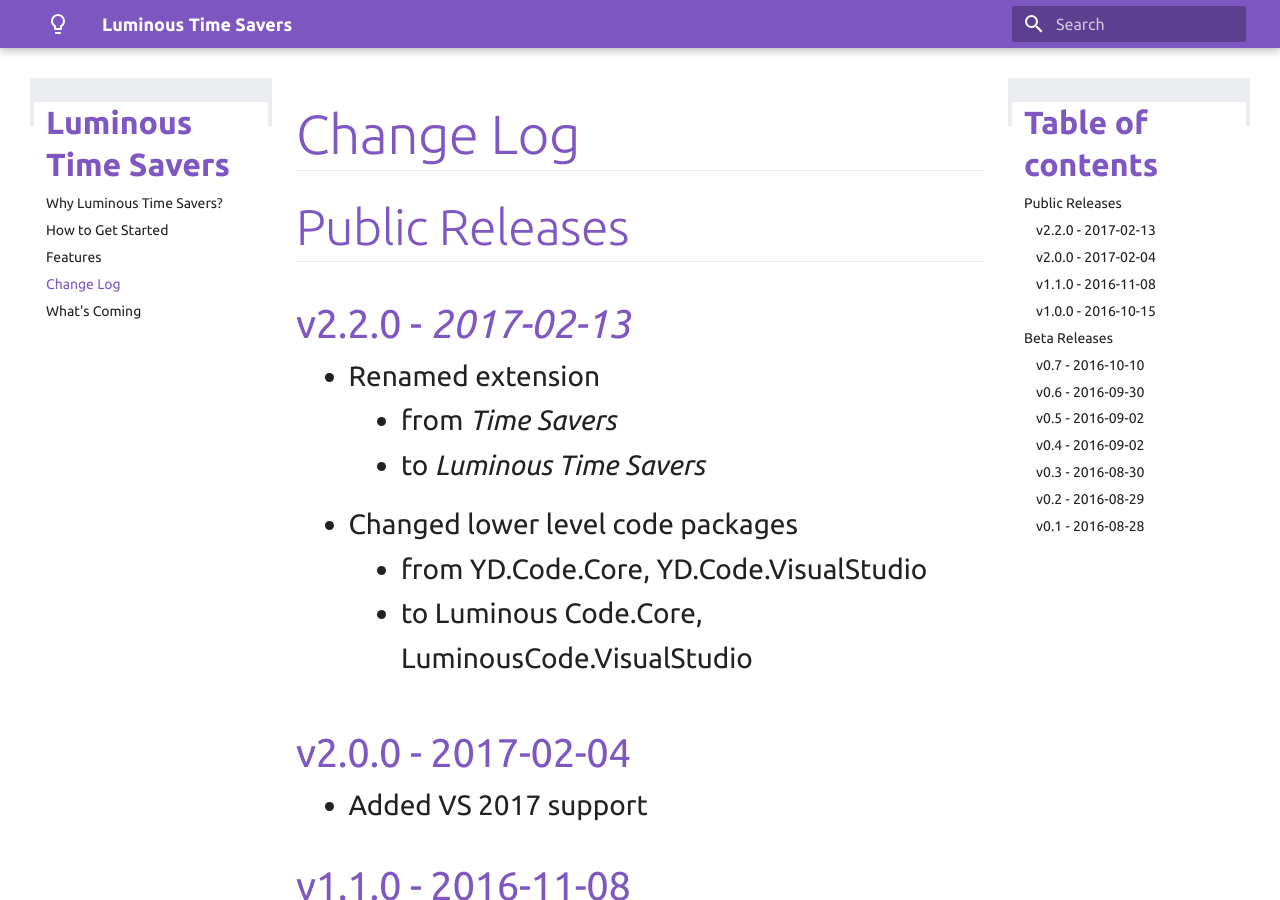
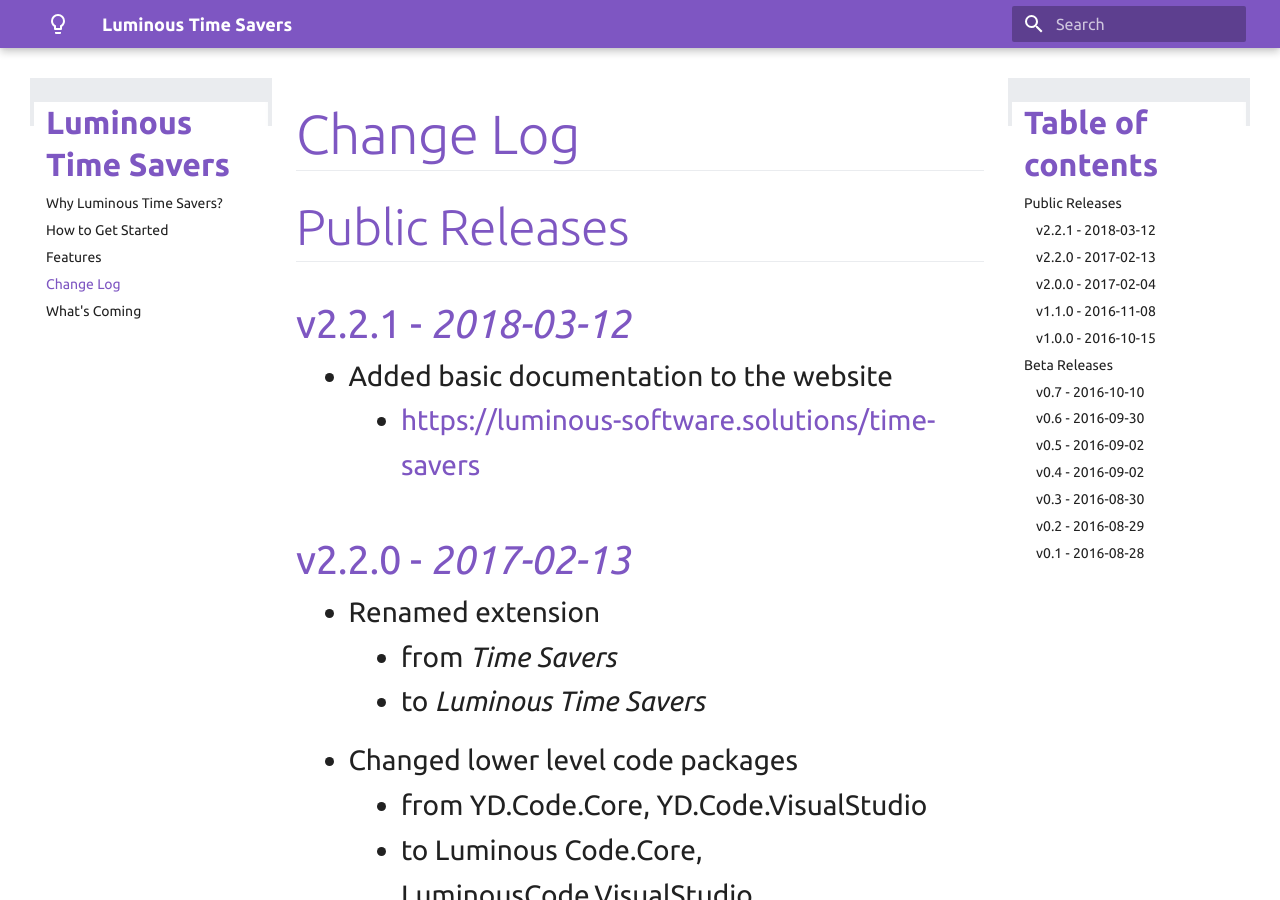
Before and after one commit to luminous-software/time-savers, an MkDocs documentation site: the page built from docs-source/changelog.md, in a window 1280 px wide and 900 px high. Built offline with MkDocs 1.6.1 and Material for MkDocs 9.7.7, drawn with Linux system fonts in a browser that asks for light colours; old or Windows-style settings are respelled for this version of MkDocs.

Commit message:
Bump vsix version to 2.2.1

```diff
--- a/docs-source/changelog.md
+++ b/docs-source/changelog.md
@@ -1,4 +1,8 @@
 ## Public Releases
+
+### v2.2.1 - _2018-03-12_
+  - Added basic documentation to the website
+    - https://luminous-software.solutions/time-savers
 
 ### v2.2.0 - _2017-02-13_
   - Renamed extension
--- a/package.json
+++ b/package.json
@@ -1,6 +1,6 @@
 {
   "name": "luminous-time-savers",
-  "version": "2.2.0",
+  "version": "2.2.1",
   "repository": "github.com/luminous-software/time-savers",
   "license": "MIT",
 
```
Also changed, not shown: 1 other file.
